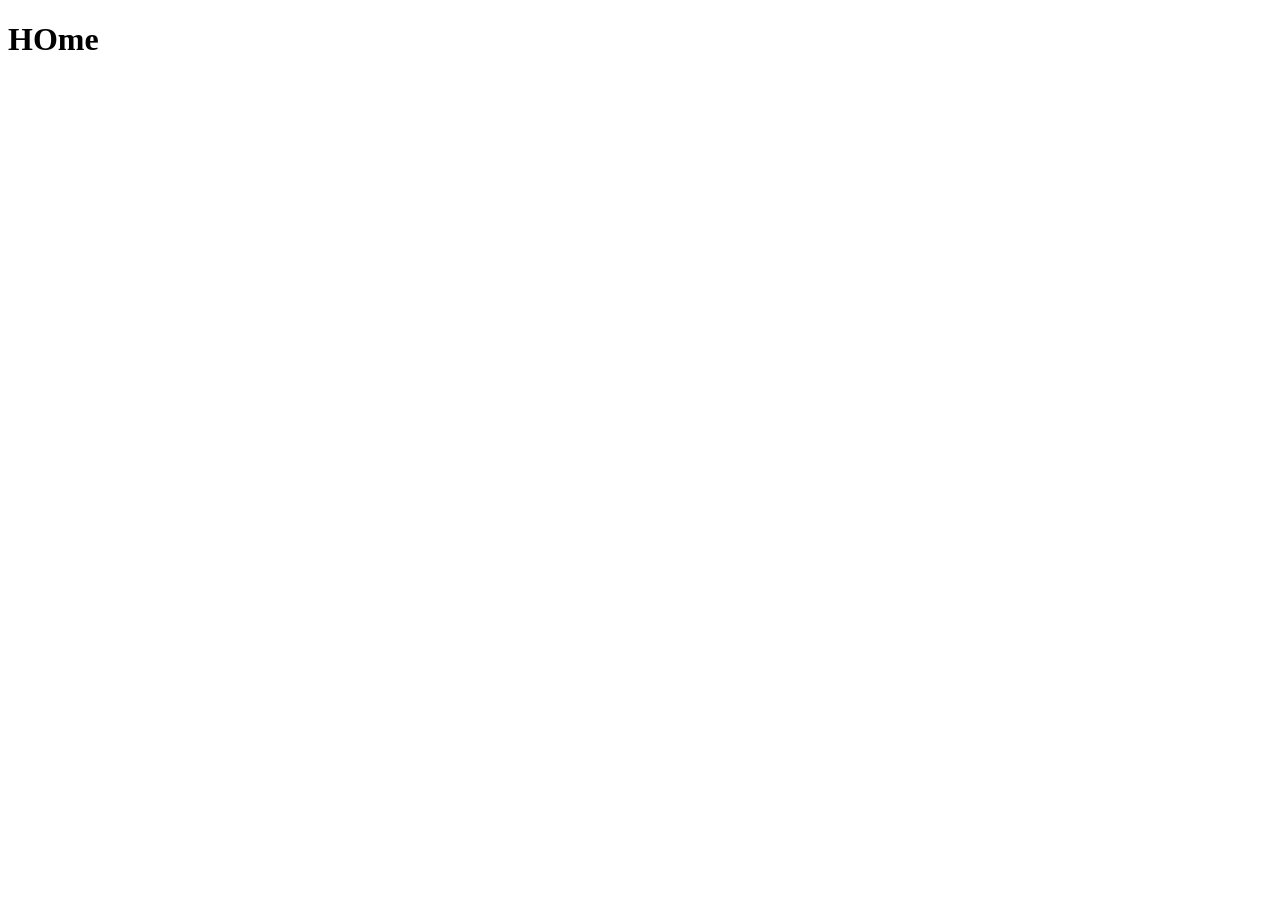
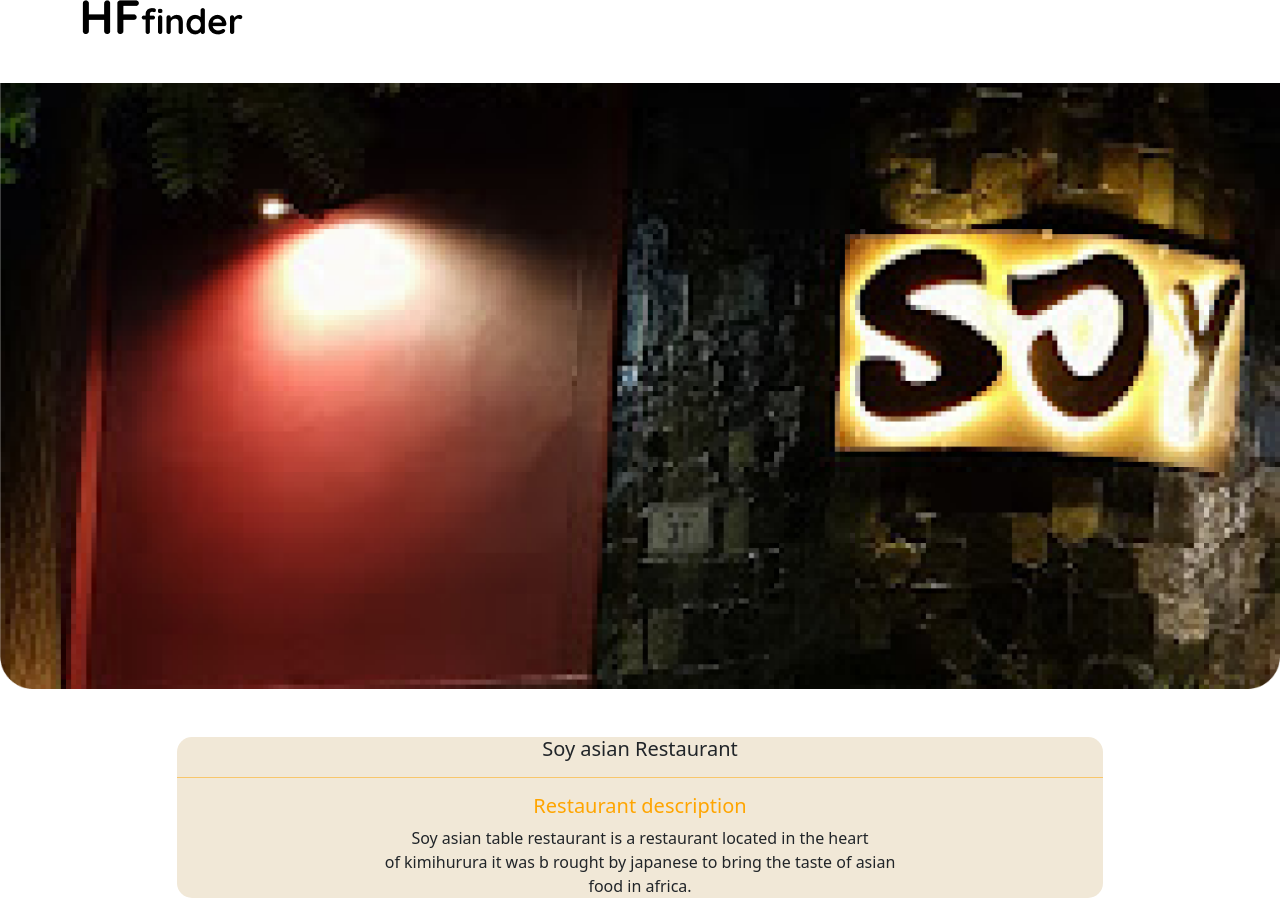
Before and after one commit to omadbekolimov/finder, a plain HTML site: page home/index.html in a window 1280 px wide. Before the commit the page ends 800 px from the top, so only its background shows below. Drawn offline with Linux system fonts and the light colour scheme.

Commit message:
start my project

```diff
--- a/home/index.html
+++ b/home/index.html
@@ -4,8 +4,53 @@
     <meta charset="UTF-8">
     <meta name="viewport" content="width=device-width, initial-scale=1.0">
     <title>Document</title>
+    <link rel="stylesheet" href="../bootstrap/bootstrap-5.0.2-dist/css/bootstrap.min.css">
 </head>
 <body>
-    <H1>HOme</H1>
+    <div class="container-fluid">
+        <div class="container">
+            <div class="row">
+                <div class="col">
+                    <img src="./img/HFfinder.png" alt="">
+
+                </div>
+            </div>
+        </div>
+    </div>
+
+
+        <div class="row">
+            <div class="col">
+                <img class="w-100 mt-5" src="./img/soy-asian-gallery-1 1.png" alt="">
+            </div>
+        </div>
+
+        <div class="container-fluid text-center ">
+            <div class="container">
+            <div class="row mt-5 justify-content-center">
+                <div class="col-10">
+                    <div style="background-color: #F1E8D7; border-radius: 15px;">
+                        <h5>Soy asian Restaurant</h5> <hr style="opacity: .5; color: orange;">
+                        <h5 style="color: orange;">Restaurant description</h5>
+                        <p>Soy asian table restaurant is a restaurant located in the heart <br>
+                            of kimihurura it was b rought by japanese to bring the taste of asian <br> food in africa.</p>
+                    </div>
+                </div>
+            </div>
+        </div>
+        </div>
+
+        <div class="container">
+            <div class="row">
+                <div class="col">
+
+                </div>
+            </div>
+        </div>
+
+
+
+
+    <script src="../bootstrap/bootstrap-5.0.2-dist/js/bootstrap.bundle.min.js"></script>
 </body>
 </html>
```
Also changed, not shown: home/img/HFfinder.png (added), home/img/soy-asian-gallery-1 1.png (added).
